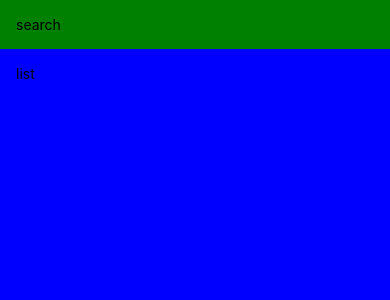
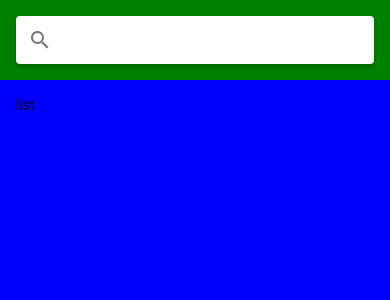
Before and after one commit to VictoriaKam/MealsToGo, a React Native app: screen / in a window 390 px wide. Shown: the top 300 px of the page. Built offline with nearby package versions, Linux system fonts and the light colour scheme.

Commit message:
Add react-native-paper.

```diff
--- a/App.js
+++ b/App.js
@@ -1,13 +1,14 @@
 import React from "react";
 import { StatusBar as ExpoStatusBar } from "expo-status-bar";
 import { StyleSheet, Text, View, SafeAreaView, StatusBar } from "react-native";
+import { Searchbar } from "react-native-paper";
 
 export default function App() {
   return (
     <>
       <SafeAreaView style={styles.container}>
         <View style={styles.search}>
-          <Text>search</Text>
+          <Searchbar />
         </View>
         <View style={styles.list}>
           <Text>list</Text>
--- a/package.json
+++ b/package.json
@@ -16,6 +16,7 @@
     "react": "17.0.2",
     "react-dom": "17.0.2",
     "react-native": "0.68.2",
+    "react-native-paper": "^4.12.1",
     "react-native-web": "0.17.7"
   },
   "devDependencies": {
```
Also changed, not shown: 1 other file (tests, documents, lock files or other folders).
